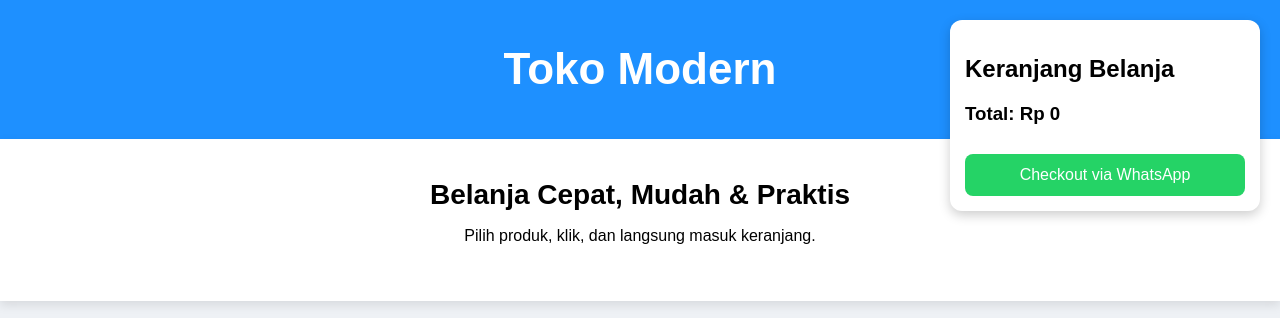
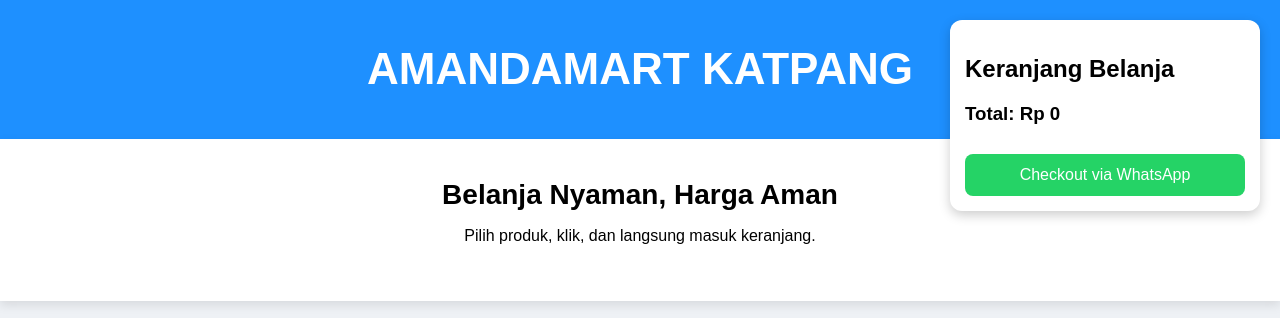
Before and after one commit to YudiOjol/info-buat-kamu, a plain HTML site: page index.html in a window 1280 px wide. Shown: the top 318 px of the page. Drawn offline with Linux system fonts and the light colour scheme.

Commit message:
Update header and hero section text

```diff
--- a/index.html
+++ b/index.html
@@ -9,11 +9,11 @@
 <body>
 
 <header>
-    <h1 class="logo">Toko Modern</h1>
+    <h1 class="logo">AMANDAMART KATPANG</h1>
 </header>
 
 <section class="hero">
-    <h2>Belanja Cepat, Mudah & Praktis</h2>
+    <h2>Belanja Nyaman, Harga Aman</h2>
     <p>Pilih produk, klik, dan langsung masuk keranjang.</p>
 </section>
 
```
